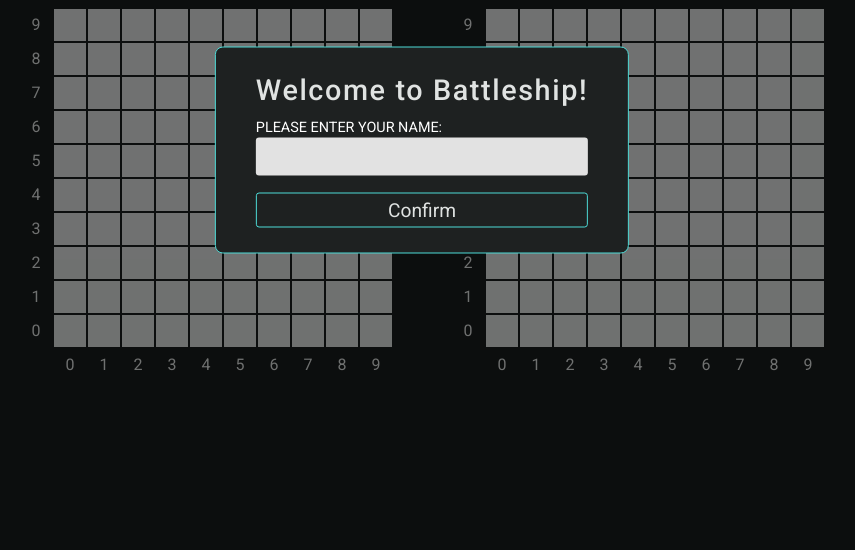
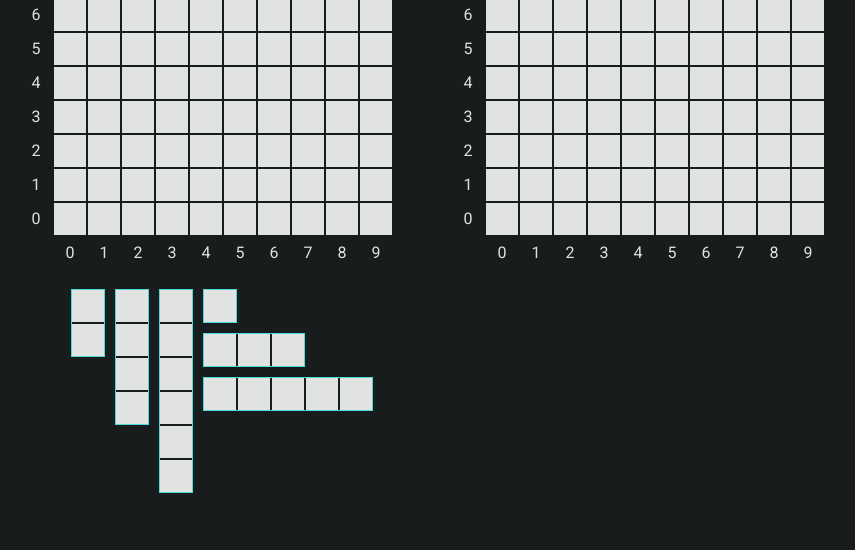
Before and after one commit to HeinzBeanss/battleship, a website built with webpack: page dist/index.html in a window 1280 px wide. Shown: the part 250-800 px from the top of the page, without its empty margins (218-1073 px from the left). Built offline with nearby package versions, Linux system fonts and the light colour scheme.

Commit message:
Create user ships on pageload

```diff
--- a/src/design.js
+++ b/src/design.js
@@ -4,6 +4,11 @@ const getPlayerName = () => {
     namebutton.addEventListener("click", () => {
       const nameinput = document.getElementById("name");
       const domplayername = document.querySelector(".playername");
+
+      if (nameinput.value === "") {
+        nameinput.value = "Player 1";
+      }
+
       domplayername.textContent = nameinput.value;
       document.getElementById("overlay").style.display = "none";
       return nameinput.value;
@@ -11,10 +16,10 @@ const getPlayerName = () => {
 }
 
 const generatePlayerBoard = () => {
-  const leftgame = document.querySelector(".leftgame");
+  const playerboarddiv = document.querySelector(".playerboard");
   const playerBoard = document.createElement("div");
   playerBoard.classList.add("playerboard");
-  leftgame.appendChild(playerBoard);
+  playerboarddiv.appendChild(playerBoard);
 
   for (let i = 9; i >= -1; i -= 1) {
     const row = document.createElement("div");
@@ -56,10 +61,10 @@ const generatePlayerBoard = () => {
 }
 
 const generateComputerBoard = () => {
-  const rightgame = document.querySelector(".rightgame");
+  const computerboarddiv = document.querySelector(".computerboard");
   const playerBoard = document.createElement("div");
   playerBoard.classList.add("playerboard");
-  rightgame.appendChild(playerBoard);
+  computerboarddiv.appendChild(playerBoard);
 
   for (let i = 9; i >= -1; i -= 1) {
     const row = document.createElement("div");
@@ -99,6 +104,54 @@ const generateComputerBoard = () => {
   }
 }
 
+const generateFakeShips = () => {
+  const shipbay = document.querySelector(".shipbay");
+  // logic for every ship, look at the video
+  shipbay.forEach(ship => {
 
 
-export { getPlayerName, generatePlayerBoard, generateComputerBoard };
+  shipone.addEventListener("dragstart", e => {
+    e.dataTransfer.setData("text/plain", shipone.id);
+    console.log("shiponedragstart")
+    console.log(e);
+    console.log(e.target);
+    if (e.offsetX > 32) {
+      console.log("second square");
+    } else if (e.offsetX < 33) {
+      console.log("first square")
+    }
+  })
+
+  const allsquares = document.querySelectorAll(".square");
+  allsquares.forEach(square => {
+    square.addEventListener("dragover", e => {
+
+      e.preventDefault();
+      // console.log(e);
+      // console.log(e.target);
+      // e.target.classList.add("red");
+
+    })
+
+    square.addEventListener("drop", e => {
+      e.preventDefault();
+      e.target.classList.add("red");
+
+      const droppedElement = e.dataTransfer.getData("text/plain");
+      console.log(droppedElement);
+    })
+  })
+
+
+})
+
+}
+
+export { getPlayerName, generatePlayerBoard, generateComputerBoard,  generateFakeShips};
+
+  // for (const squaredropzone of document.querySelectorAll(".square")) {
+  //   squaredropzone.addEventListener("dragover", e => {
+  //     console.log(e);
+  //     console.log(e.target);
+  //   })
+  // }
--- a/src/index.js
+++ b/src/index.js
@@ -1,11 +1,12 @@
 import { Gameboard, Ship, Player } from "./project";
-import { getPlayerName, generatePlayerBoard, generateComputerBoard } from "./design";
+import { getPlayerName, generatePlayerBoard, generateComputerBoard, generateFakeShips } from "./design";
 
 
 
 // Game loop begins
 // Gets the player and creates both gameboards, and both objects.
-const playersname = getPlayerName();
+const playersname = "Player 1";
+// playersname = getPlayerName();
 generatePlayerBoard();
 const Player1 = Player(`${playersname}`, true);
 const Playerboard = Gameboard();
@@ -34,3 +35,5 @@ for (let i = 1; i < 7; i += 1) {
 console.log(Computerboard.shipArray);
 
 // console.log(Computerboard.placeShip(6, 5, 3, "horizontal"));
+
+generateFakeShips();
--- a/src/style.css
+++ b/src/style.css
@@ -188,3 +188,53 @@ h2 {
 #userinput > button:hover {
   box-shadow: #191c1c 2px 2px 2px;
 }
+
+.red {
+  background-color: red;
+}
+
+.preplacedsquare {
+  width: 32px;
+  height: 32px;
+  background-color: var(--on-background);
+}
+
+.ship {
+  width: fit-content;
+  height: fit-content;
+  border: 1px var(--primary) solid;
+}
+
+.vertical {
+  display: flex;
+  flex-direction: column;
+  gap: 2px;
+}
+
+.horizontal {
+
+
+  display: flex;
+  flex-direction: row;
+  gap: 2px;
+}
+
+
+.shipbay {
+  display: flex;
+  gap: 10px;
+  padding-top: 20px;
+  margin-left: 32px;
+  justify-content: center;
+}
+
+.shipbayleft {
+  display: flex;
+  gap: 10px;
+}
+
+.shipbayright {
+  display: flex;
+  flex-direction: column;
+  gap: 10px;
+}
```
Also changed, not shown: dist/index.html, dist/main.js.
